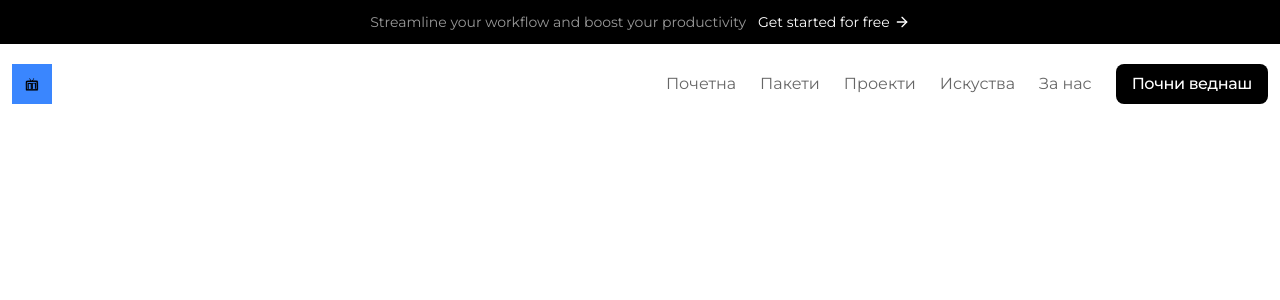
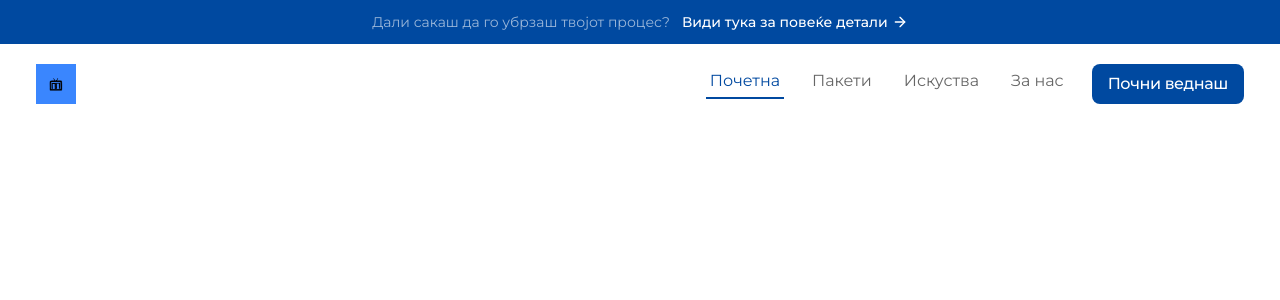
Before and after one commit to poddrzilokalno/poddrzilokalno.mk, a Next.js app: page /en in a window 1280 px wide. Shown: the top 300 px of the page. Built offline with nearby package versions, Linux system fonts and the light colour scheme.

Commit message:
[PL-2-Navbar-Section] changed banner background color, and added sideber menu for mobile devices

```diff
--- a/app/[locale]/(home)/_components/banner.tsx
+++ b/app/[locale]/(home)/_components/banner.tsx
@@ -2,13 +2,18 @@ import { ArrowRight } from "lucide-react";
 
 export const Banner = () => {
   return (
-    <div className="flex justify-center items-center py-3 bg-black text-white text-sm gap-3">
+    <div className="flex justify-center items-center py-3 bg-blue-500 text-white text-sm gap-3">
       <p className="text-white/60 hidden md:block">
-        Streamline your workflow and boost your productivity
+        Дали сакаш да го убрзаш твојот процес?
       </p>
-      <div className="inline-flex gap-1 items-center">
-        <p>Get started for free</p>
-        <ArrowRight className="h-4 w-4 inline-flex justify-center items-center" />
+
+      <div className="group relative inline-flex items-center gap-1 cursor-pointer transition-transform duration-300 hover:scale-105">
+        <a href="#" className="font-medium relative">
+          Види тука за повеќе детали
+        </a>
+        <ArrowRight className="h-4 w-4" />
+
+        <span className="absolute left-1/2 -bottom-0.5 w-0 h-[1px] bg-white transition-all duration-300 group-hover:w-full group-hover:left-0"></span>
       </div>
     </div>
   );
--- a/app/[locale]/(home)/_components/navbar.tsx
+++ /dev/null
@@ -1,26 +0,0 @@
-import Image from "next/image";
-import Logo from "@/assets/poddrzilokalnologo.jpg";
-import { MenuIcon } from "lucide-react";
-
-export const Navbar = () => {
-  return (
-    <div className="py-5">
-      <div className="container mx-auto px-3">
-        <div className="flex items-center justify-between">
-          <Image src={Logo} alt="poddrzilokalno" height={40} width={40} />
-          <MenuIcon className="h-5 w-5 md:hidden" />
-          <nav className="hidden md:flex gap-6 text-black/60 items-center">
-            <a href="#">Почетна</a>
-            <a href="#">Пакети</a>
-            <a href="#">Проекти</a>
-            <a href="#">Искуства</a>
-            <a href="#">За нас</a>
-            <button className="bg-black text-white px-4 py-2 rounded-lg font-medium inline-flex align-items justify-center tracking-tight">
-              Почни веднаш
-            </button>
-          </nav>
-        </div>
-      </div>
-    </div>
-  );
-};
--- /dev/null
+++ b/app/[locale]/(home)/_components/navbar/mobile-navbar-menu.tsx
@@ -0,0 +1,73 @@
+"use client";
+
+import { navbarRoutes } from "@/constants";
+import { X } from "lucide-react";
+import Image from "next/image";
+import Logo from "@/assets/poddrzilokalnologo.jpg";
+import { NavbarItem } from "./navbar-item";
+
+interface MobileNavbarMenuProps {
+  isOpen: boolean;
+  onClose: () => void;
+  active: string;
+  setActive: (label: string) => void;
+}
+
+export const MobileNavbarMenu = ({
+  isOpen,
+  onClose,
+  active,
+  setActive,
+}: MobileNavbarMenuProps) => {
+  const handleClose = () => {
+    onClose();
+  };
+
+  return (
+    <div
+      className={`fixed inset-0 z-50 transition-all duration-300 ${
+        isOpen ? "visible" : "invisible"
+      }`}
+    >
+      <div
+        className={`absolute inset-0 bg-black/30 backdrop-blur-sm transition-opacity duration-300 ${
+          isOpen ? "opacity-100" : "opacity-0"
+        }`}
+        onClick={handleClose}
+      />
+
+      <div
+        className={`absolute top-0 right-0 h-full w-64 bg-white shadow-lg p-6 flex flex-col transform transition-transform duration-300 ${
+          isOpen ? "translate-x-0" : "translate-x-full"
+        }`}
+      >
+        <div className="flex items-center justify-between mb-6">
+          <button
+            onClick={handleClose}
+            className="text-blue-500 cursor-pointer transition"
+          >
+            <X size={24} />
+          </button>
+          <Image src={Logo} alt="Logo" height={30} />
+        </div>
+
+        <div className="flex flex-col items-center justify-center gap-4 flex-grow">
+          {navbarRoutes.map((route, index) => (
+            <NavbarItem
+              key={index}
+              label={route.label}
+              href={route.href}
+              active={active === route.label}
+              onClick={() => {
+                setActive(route.label);
+              }}
+            />
+          ))}
+          <button className="bg-blue-500 text-white px-4 py-2 rounded-lg font-medium inline-flex items-center justify-center cursor-pointer tracking-tight transform hover:scale-105 transition-transform duration-300">
+            Почни веднаш
+          </button>
+        </div>
+      </div>
+    </div>
+  );
+};
--- /dev/null
+++ b/app/[locale]/(home)/_components/navbar/navbar-item.tsx
@@ -0,0 +1,27 @@
+interface NavbarItemProps {
+  label: string;
+  href: string;
+  active: boolean;
+  onClick: () => void;
+}
+
+export const NavbarItem = ({
+  label,
+  href,
+  active,
+  onClick,
+}: NavbarItemProps) => {
+  return (
+    <a
+      href={href}
+      onClick={onClick}
+      className={`px-1 pb-1 border-b-2 ${
+        active
+          ? "border-blue-500 text-blue-500"
+          : "border-transparent text-black/60 hover:text-blue-500"
+      } transition-colors duration-300`}
+    >
+      {label}
+    </a>
+  );
+};
--- /dev/null
+++ b/app/[locale]/(home)/_components/navbar/navbar.tsx
@@ -0,0 +1,55 @@
+"use client";
+
+import Image from "next/image";
+import Logo from "@/assets/poddrzilokalnologo.jpg";
+import { MenuIcon, X } from "lucide-react";
+import { navbarRoutes } from "@/constants";
+import { NavbarItem } from "./navbar-item";
+import { useState } from "react";
+import { MobileNavbarMenu } from "./mobile-navbar-menu";
+
+export const Navbar = () => {
+  const [active, setActive] = useState("Почетна");
+  const [isOpen, setIsOpen] = useState(false);
+
+  const routes = navbarRoutes;
+
+  return (
+    <div className="py-5">
+      <div className="w-full">
+        <div className="flex items-center justify-between px-6 md:px-9">
+          <Image src={Logo} alt="poddrzilokalno" height={40} width={40} />
+
+          <div className="md:hidden">
+            <MenuIcon
+              className="h-6 w-6 cursor-pointer"
+              onClick={() => setIsOpen(true)}
+            />
+          </div>
+
+          <nav className="hidden md:flex gap-6 items-center">
+            {routes.map((route, index) => (
+              <NavbarItem
+                key={index}
+                label={route.label}
+                href={route.href}
+                active={active === route.label}
+                onClick={() => setActive(route.label)}
+              />
+            ))}
+            <button className="bg-blue-500 text-white px-4 py-2 rounded-lg font-medium inline-flex items-center justify-center cursor-pointer tracking-tight transform hover:scale-105 transition-transform duration-300">
+              Почни веднаш
+            </button>
+          </nav>
+        </div>
+
+        <MobileNavbarMenu
+          isOpen={isOpen}
+          onClose={() => setIsOpen(false)}
+          active={active}
+          setActive={setActive}
+        />
+      </div>
+    </div>
+  );
+};
--- a/app/[locale]/(home)/_sections/header.tsx
+++ b/app/[locale]/(home)/_sections/header.tsx
@@ -1,5 +1,5 @@
 import { Banner } from "../_components/banner";
-import { Navbar } from "../_components/navbar";
+import { Navbar } from "../_components/navbar/navbar";
 
 export const Header = () => {
   return (
--- /dev/null
+++ b/constants/index.ts
@@ -0,0 +1,18 @@
+export const navbarRoutes = [
+  {
+    label: "Почетна",
+    href: "#",
+  },
+  {
+    label: "Пакети",
+    href: "#",
+  },
+  {
+    label: "Искуства",
+    href: "#",
+  },
+  {
+    label: "За нас",
+    href: "#",
+  },
+];
```
